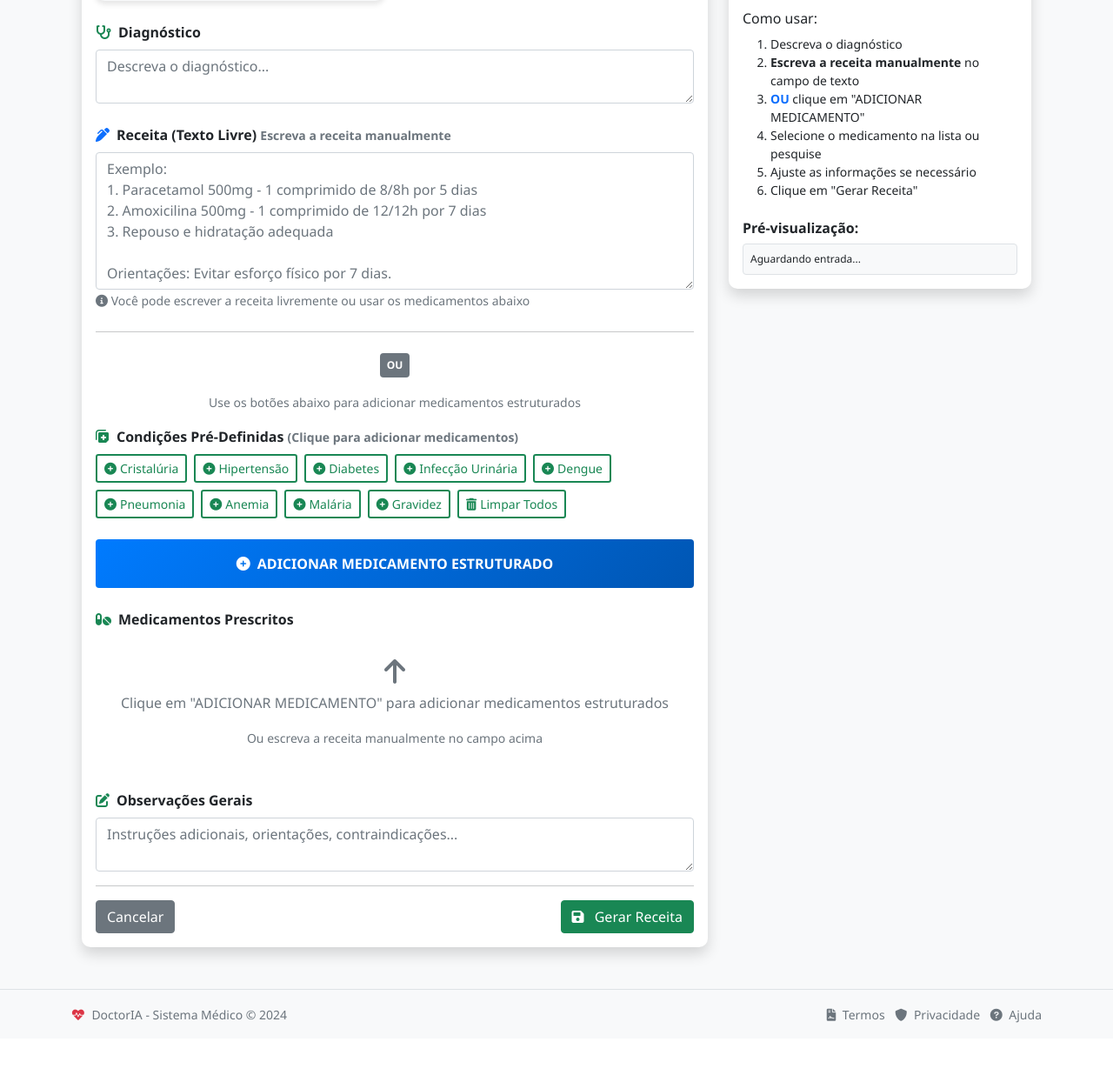
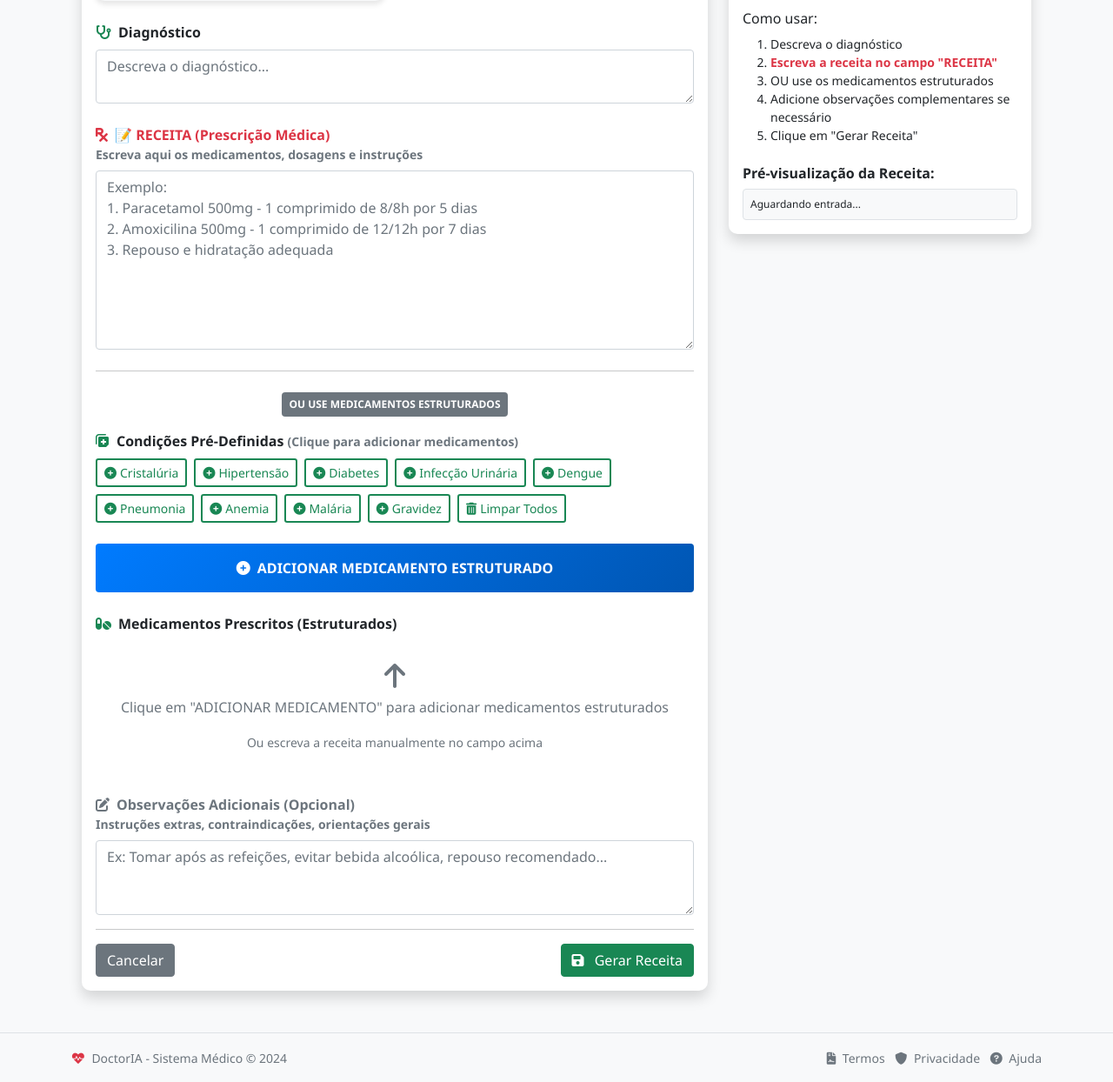
Before and after one commit to Xavier92tchivela/flask, a Flask app: template templates/medico/receita_digital.html in a window 1280 px wide. Shown: the part 338-1582 px from the top of the page at 87% size. Before the commit the page ends 1514 px from the top, so only its background shows below. Run offline with Flask 3, Linux system fonts and the light colour scheme; the template is opened without the code that fills it, so the values that code supplies are empty; some libraries are stand-ins or nearby versions.

Commit message:
Refactor receita digital layout and labels

```diff
--- a/templates/medico/receita_digital.html
+++ b/templates/medico/receita_digital.html
@@ -79,26 +79,20 @@
                                       placeholder="Descreva o diagnóstico...">{{ consulta.diagnostico_texto or '' }}</textarea>
                         </div>
 
-                        <!-- ===== CAMPO PARA ESCREVER A RECEITA MANUALMENTE ===== -->
+                        <!-- ===== CAMPO PRINCIPAL: RECEITA (PRESCRIÇÃO) ===== -->
                         <div class="mb-4">
-                            <label class="form-label fw-bold">
-                                <i class="fas fa-pen-alt text-primary me-2"></i>Receita (Texto Livre)
-                                <small class="text-muted">Escreva a receita manualmente</small>
+                            <label class="form-label fw-bold text-danger">
+                                <i class="fas fa-prescription me-2"></i>📝 RECEITA (Prescrição Médica)
+                                <small class="text-muted d-block">Escreva aqui os medicamentos, dosagens e instruções</small>
                             </label>
-                            <textarea class="form-control" name="receita_texto" id="receitaTexto" rows="6"
-                                      placeholder="Exemplo:&#10;1. Paracetamol 500mg - 1 comprimido de 8/8h por 5 dias&#10;2. Amoxicilina 500mg - 1 comprimido de 12/12h por 7 dias&#10;3. Repouso e hidratação adequada&#10;&#10;Orientações: Evitar esforço físico por 7 dias."></textarea>
-                            <small class="text-muted">
-                                <i class="fas fa-info-circle"></i> Você pode escrever a receita livremente ou usar os medicamentos abaixo
-                            </small>
+                            <textarea class="form-control" name="receita_texto" id="receitaTexto" rows="8"
+                                      placeholder="Exemplo:&#10;1. Paracetamol 500mg - 1 comprimido de 8/8h por 5 dias&#10;2. Amoxicilina 500mg - 1 comprimido de 12/12h por 7 dias&#10;3. Repouso e hidratação adequada"></textarea>
                         </div>
 
                         <!-- Divisória -->
                         <hr class="my-4">
                         <div class="text-center mb-3">
-                            <span class="badge bg-secondary p-2">OU</span>
-                        </div>
-                        <div class="text-center mb-3">
-                            <small class="text-muted">Use os botões abaixo para adicionar medicamentos estruturados</small>
+                            <span class="badge bg-secondary p-2">OU USE MEDICAMENTOS ESTRUTURADOS</span>
                         </div>
 
                         <!-- Botões de Condições -->
@@ -151,19 +145,21 @@
                         <!-- Medicamentos Adicionados -->
                         <div class="mb-4">
                             <label class="form-label fw-bold">
-                                <i class="fas fa-pills text-success me-2"></i>Medicamentos Prescritos
+                                <i class="fas fa-pills text-success me-2"></i>Medicamentos Prescritos (Estruturados)
                             </label>
                             <div id="medicamentos-container">
                                 <!-- Medicamentos serão listados aqui -->
                             </div>
                         </div>
 
-                        <!-- Observações Gerais -->
+                        <!-- Observações Adicionais (opcional) -->
                         <div class="mb-3">
-                            <label class="form-label fw-bold">
-                                <i class="fas fa-edit text-success me-2"></i>Observações Gerais
+                            <label class="form-label fw-bold text-muted">
+                                <i class="fas fa-edit me-2"></i>Observações Adicionais (Opcional)
+                                <small class="text-muted d-block">Instruções extras, contraindicações, orientações gerais</small>
                             </label>
-                            <textarea class="form-control" name="observacoes_gerais" id="observacoesGerais" rows="2" placeholder="Instruções adicionais, orientações, contraindicações..."></textarea>
+                            <textarea class="form-control" name="observacoes_gerais" id="observacoesGerais" rows="3"
+                                      placeholder="Ex: Tomar após as refeições, evitar bebida alcoólica, repouso recomendado..."></textarea>
                         </div>
 
                         <hr>
@@ -194,17 +190,16 @@
                     <h6>Como usar:</h6>
                     <ol class="small">
                         <li>Descreva o diagnóstico</li>
-                        <li><strong>Escreva a receita manualmente</strong> no campo de texto</li>
-                        <li><strong class="text-primary">OU</strong> clique em "ADICIONAR MEDICAMENTO"</li>
-                        <li>Selecione o medicamento na lista ou pesquise</li>
-                        <li>Ajuste as informações se necessário</li>
+                        <li><strong class="text-danger">Escreva a receita no campo "RECEITA"</strong></li>
+                        <li>OU use os medicamentos estruturados</li>
+                        <li>Adicione observações complementares se necessário</li>
                         <li>Clique em "Gerar Receita"</li>
                     </ol>
 
                     <!-- Pré-visualização da Receita -->
                     <div class="mt-4">
-                        <h6 class="fw-bold">Pré-visualização:</h6>
-                        <div class="border rounded p-2 bg-light" style="font-size: 12px;" id="previewReceita">
+                        <h6 class="fw-bold">Pré-visualização da Receita:</h6>
+                        <div class="border rounded p-2 bg-light" style="font-size: 12px; max-height: 200px; overflow-y: auto;" id="previewReceita">
                             Aguardando entrada...
                         </div>
                     </div>
@@ -541,11 +536,11 @@ function atualizarPreview() {
     }
 
     if (receitaTexto) {
-        preview += `<strong>Receita:</strong><br>${receitaTexto.replace(/\n/g, '<br>')}<br><br>`;
+        preview += `<strong>Prescrição:</strong><br>${receitaTexto.replace(/\n/g, '<br>')}<br><br>`;
     }
 
     if (medicamentosAdicionados.length > 0) {
-        preview += `<strong>Medicamentos:</strong><br>`;
+        preview += `<strong>Medicamentos Estruturados:</strong><br>`;
         medicamentosAdicionados.forEach((med, i) => {
             preview += `${i+1}. ${med.nome}`;
             if (med.posologia) preview += ` - ${med.posologia}`;
@@ -557,7 +552,7 @@ function atualizarPreview() {
     }
 
     if (observacoes) {
-        preview += `<strong>Orientações:</strong><br>${observacoes.replace(/\n/g, '<br>')}`;
+        preview += `<strong>Orientações Adicionais:</strong><br>${observacoes.replace(/\n/g, '<br>')}`;
     }
 
     if (!diagnostico && !receitaTexto && medicamentosAdicionados.length === 0 && !observacoes) {
@@ -572,7 +567,7 @@ document.getElementById('receitaTexto').addEventListener('input', atualizarPrevi
 document.getElementById('observacoesGerais').addEventListener('input', atualizarPreview);
 document.getElementById('diagnostico').addEventListener('input', atualizarPreview);
 
-// Validar e enviar via AJAX com redirecionamento automático
+// Validar e enviar via AJAX
 document.getElementById('formReceita').addEventListener('submit', function(e) {
     e.preventDefault();
 
@@ -583,7 +578,6 @@ document.getElementById('formReceita').addEventListener('submit', function(e) {
         return;
     }
 
-    // Obter os dados do formulário
     const formData = new FormData(this);
     const dados = {
         consulta_id: formData.get('consulta_id'),
@@ -593,13 +587,11 @@ document.getElementById('formReceita').addEventListener('submit', function(e) {
         medicamentos_json: JSON.stringify(medicamentosAdicionados)
     };
 
-    // Mostrar loading no botão
     const submitBtn = document.getElementById('btnSubmit');
     const originalText = submitBtn.innerHTML;
     submitBtn.innerHTML = '<i class="fas fa-spinner fa-spin me-2"></i> Salvando...';
     submitBtn.disabled = true;
 
-    // Enviar via AJAX
     fetch('/medico/receita/salvar-ajax', {
         method: 'POST',
         headers: {
@@ -610,7 +602,6 @@ document.getElementById('formReceita').addEventListener('submit', function(e) {
     .then(response => response.json())
     .then(data => {
         if (data.success) {
-            // Redirecionar para a visualização da receita
             window.location.href = data.redirect_url;
         } else {
             alert('Erro ao salvar receita: ' + (data.error || 'Erro desconhecido'));
@@ -694,5 +685,9 @@ document.addEventListener('DOMContentLoaded', function() {
     opacity: 0.7;
     cursor: not-allowed;
 }
+
+textarea {
+    resize: vertical;
+}
 </style>
 {% endblock %}
```
